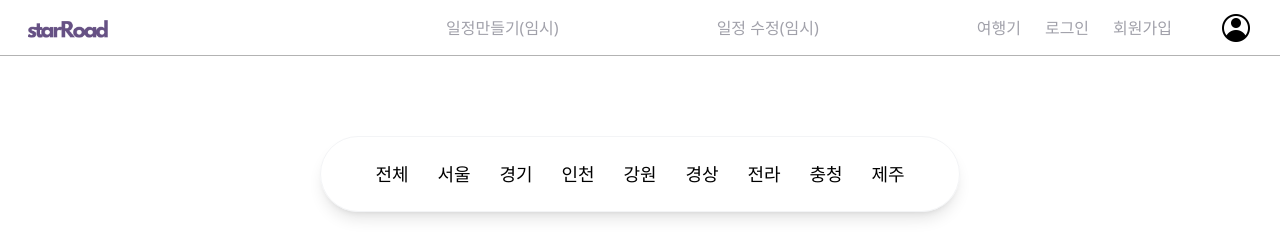
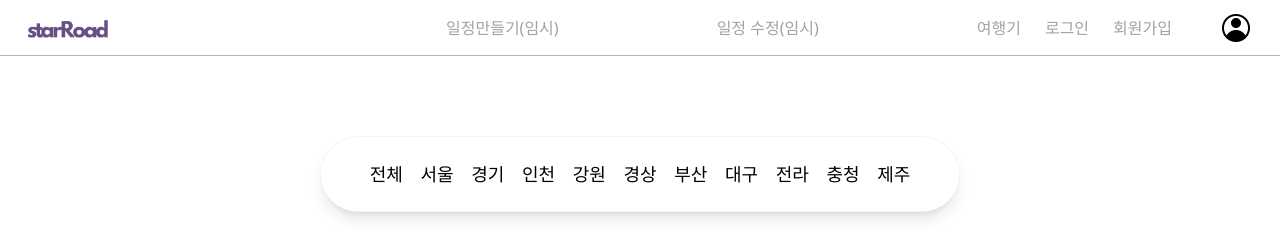
Before and after one commit to kimcodud/elice-gitlab-mirroring, a React (Vite) app: page /travelBoard in a window 1280 px wide. Shown: the top 250 px of the page. Built offline with nearby package versions, Linux system fonts and the light colour scheme; no server answers.

Commit message:
Fixed: 카테고리 추가

```diff
--- a/src/components/TravelBoardPage/TravelBoardPage.jsx
+++ b/src/components/TravelBoardPage/TravelBoardPage.jsx
@@ -132,6 +132,8 @@ function TravelBoard() {
           "인천",
           "강원",
           "경상",
+          "부산",
+          "대구",
           "전라",
           "충청",
           "제주",
```
